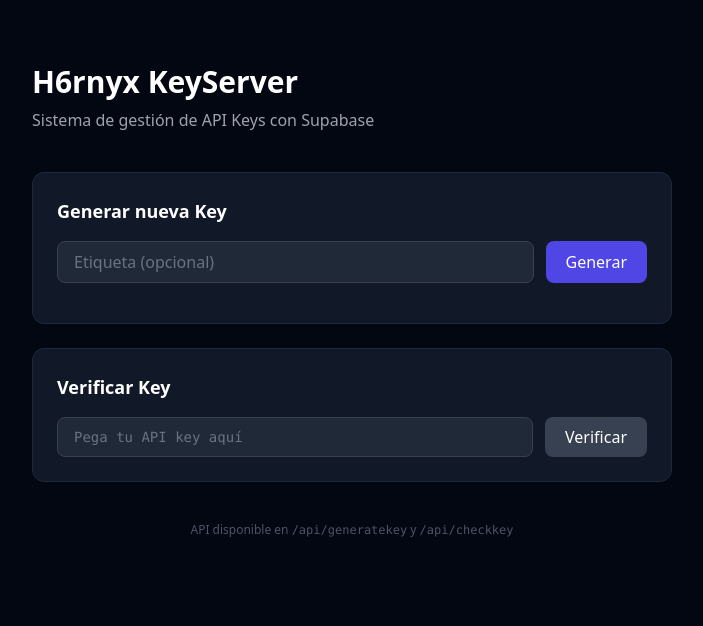
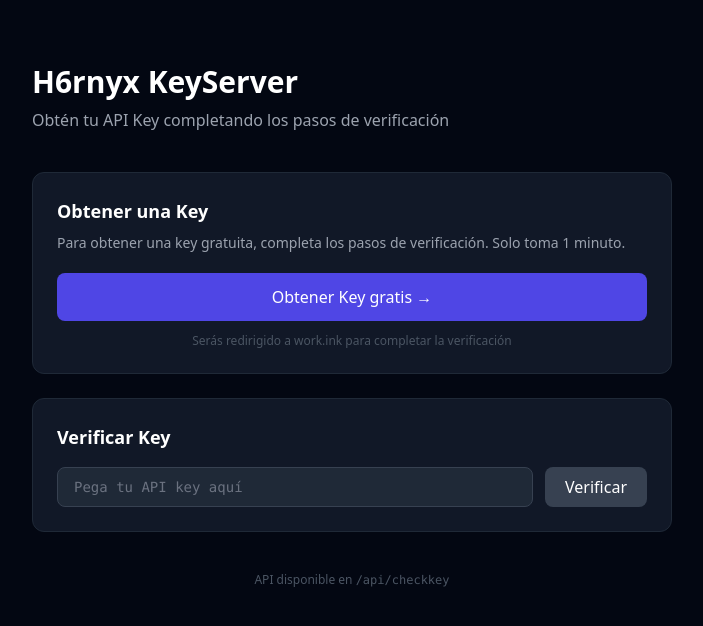
Before and after one commit to h6rnyxv/h6rnyx-keyserver, a Next.js app: page / in a window 1280 px wide. Shown: the top 626 px of the page, without its empty margins (288-991 px from the left). Built offline with nearby package versions, Linux system fonts and the light colour scheme.

Commit message:
Update app/page.tsx

```diff
--- a/app/page.tsx
+++ b/app/page.tsx
@@ -2,38 +2,15 @@
 
 import { useState } from "react";
 
+const WORKINK_LINK = process.env.NEXT_PUBLIC_WORKINK_LINK || "#";
+
 export default function Home() {
-  const [generatedKey, setGeneratedKey] = useState<string | null>(null);
   const [keyToCheck, setKeyToCheck] = useState("");
   const [checkResult, setCheckResult] = useState<{
     valid: boolean;
     message: string;
   } | null>(null);
-  const [label, setLabel] = useState("");
-  const [loading, setLoading] = useState(false);
   const [checking, setChecking] = useState(false);
-
-  const handleGenerate = async () => {
-    setLoading(true);
-    setGeneratedKey(null);
-    try {
-      const res = await fetch("/api/generatekey", {
-        method: "POST",
-        headers: { "Content-Type": "application/json" },
-        body: JSON.stringify({ label }),
-      });
-      const data = await res.json();
-      if (res.ok) {
-        setGeneratedKey(data.key);
-      } else {
-        alert(data.error || "Error al generar la key");
-      }
-    } catch {
-      alert("Error de conexión");
-    } finally {
-      setLoading(false);
-    }
-  };
 
   const handleCheck = async () => {
     if (!keyToCheck.trim()) return;
@@ -57,38 +34,24 @@
   return (
     <main className="max-w-2xl mx-auto px-4 py-16">
       <h1 className="text-3xl font-bold mb-2 text-white">H6rnyx KeyServer</h1>
-      <p className="text-gray-400 mb-10">Sistema de gestión de API Keys con Supabase</p>
+      <p className="text-gray-400 mb-10">Obtén tu API Key completando los pasos de verificación</p>
 
       <section className="bg-gray-900 rounded-xl p-6 mb-6 border border-gray-800">
-        <h2 className="text-lg font-semibold mb-4 text-white">Generar nueva Key</h2>
-        <div className="flex gap-3 mb-4">
-          <input
-            type="text"
-            placeholder="Etiqueta (opcional)"
-            value={label}
-            onChange={(e) => setLabel(e.target.value)}
-            className="flex-1 bg-gray-800 border border-gray-700 rounded-lg px-4 py-2 text-white placeholder-gray-500 focus:outline-none focus:border-indigo-500"
-          />
-          <button
-            onClick={handleGenerate}
-            disabled={loading}
-            className="bg-indigo-600 hover:bg-indigo-700 disabled:opacity-50 text-white px-5 py-2 rounded-lg font-medium transition-colors"
-          >
-            {loading ? "Generando..." : "Generar"}
-          </button>
-        </div>
-        {generatedKey && (
-          <div className="mt-4 p-4 bg-gray-800 rounded-lg border border-indigo-500">
-            <p className="text-xs text-gray-400 mb-1">Key generada — guárdala, no se mostrará de nuevo:</p>
-            <code className="text-indigo-300 text-sm break-all">{generatedKey}</code>
-            <button
-              onClick={() => navigator.clipboard.writeText(generatedKey)}
-              className="mt-2 text-xs text-gray-400 hover:text-white transition-colors block"
-            >
-              Copiar al portapapeles
-            </button>
-          </div>
-        )}
+        <h2 className="text-lg font-semibold mb-2 text-white">Obtener una Key</h2>
+        <p className="text-gray-400 text-sm mb-5">
+          Para obtener una key gratuita, completa los pasos de verificación. Solo toma 1 minuto.
+        </p>
+        <a
+          href={WORKINK_LINK}
+          target="_blank"
+          rel="noopener noreferrer"
+          className="inline-block bg-indigo-600 hover:bg-indigo-700 text-white px-6 py-3 rounded-lg font-medium transition-colors text-center w-full"
+        >
+          Obtener Key gratis →
+        </a>
+        <p className="text-gray-600 text-xs mt-3 text-center">
+          Serás redirigido a work.ink para completar la verificación
+        </p>
       </section>
 
       <section className="bg-gray-900 rounded-xl p-6 border border-gray-800">
@@ -124,7 +87,7 @@
       </section>
 
       <p className="text-center text-gray-600 text-xs mt-10">
-        API disponible en <code>/api/generatekey</code> y <code>/api/checkkey</code>
+        API disponible en <code>/api/checkkey</code>
       </p>
     </main>
   );
```
